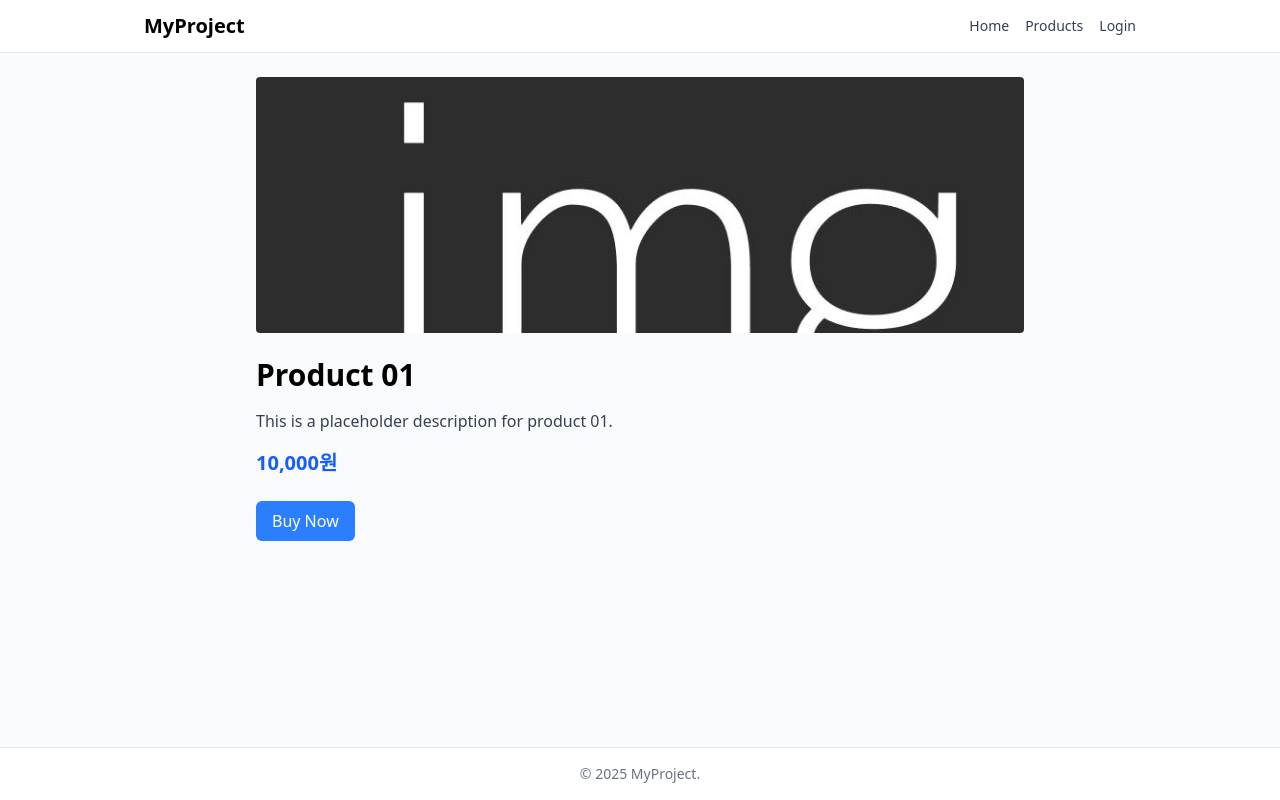
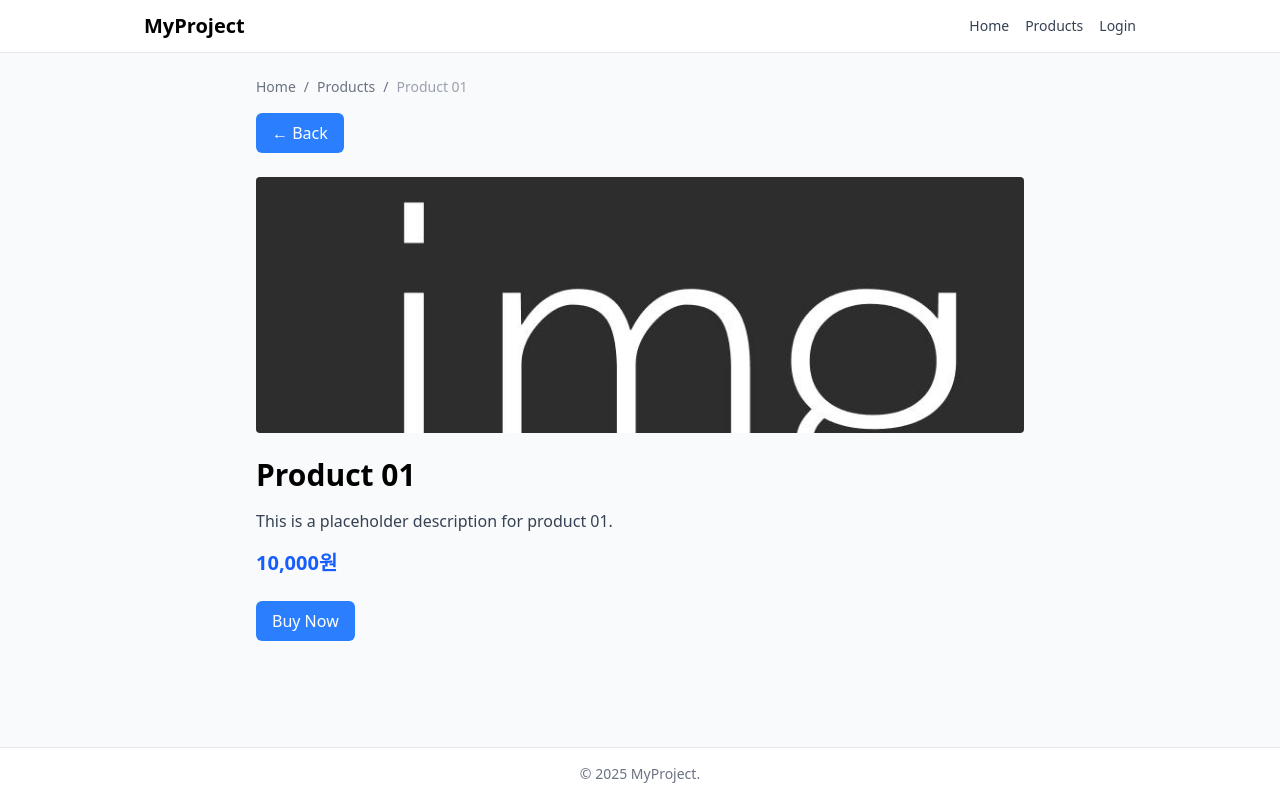
Before and after one commit to sehee-an/react-fo-template, a React (Vite) app: page /product/1 in a window 1280 px wide. Built offline with nearby package versions, Linux system fonts and the light colour scheme.

Commit message:
feat: enhance product detail page with breadcrumb, back navigation and price formatter

```diff
--- /dev/null
+++ b/src/components/common/Breadcrumb.tsx
@@ -0,0 +1,21 @@
+import { Link } from "react-router-dom";
+
+export default function Breadcrumb({ items }: { items: { label: string; to?: string }[] }) {
+  return (
+    <nav className="text-sm text-gray-500 mb-4">
+      {items.map((item, idx) => (
+        <span key={idx}>
+          {item.to ? (
+            <Link to={item.to} className="hover:text-blue-600">
+              {item.label}
+            </Link>
+          ) : (
+            <span className="text-gray-400">{item.label}</span>
+          )}
+
+          {idx < items.length - 1 && <span className="mx-2">/</span>}
+        </span>
+      ))}
+    </nav>
+  );
+}
--- a/src/pages/ProductDetail.tsx
+++ b/src/pages/ProductDetail.tsx
@@ -1,9 +1,11 @@
 import { useEffect, useState } from "react";
-import { useParams } from "react-router-dom";
+import { useParams, useNavigate } from "react-router-dom";
 import { fetchProducts } from "../utils/api";
 import { Product } from "../types/product";
 import Skeleton from "../components/ui/Skeleton";
 import Button from "../components/ui/Button";
+import Breadcrumb from "~/components/common/Breadcrumb";
+import { formatPrice } from "~/utils/format";
 
 export default function ProductDetail() {
   const { id } = useParams();
@@ -12,6 +14,8 @@ export default function ProductDetail() {
   const [product, setProduct] = useState<Product | null>(null);
   const [loading, setLoading] = useState(true);
   const [error, setError] = useState("");
+
+  const navigate = useNavigate();
 
   useEffect(() => {
     fetchProducts()
@@ -50,6 +54,19 @@ export default function ProductDetail() {
 
   return (
     <div className="max-w-3xl mx-auto">
+
+      <Breadcrumb
+        items={[
+          { label: "Home", to: "/" },
+          { label: "Products", to: "/products" },
+          { label: product.name }
+        ]}
+      />
+
+      <Button onClick={() => navigate(-1)} className="mb-6">
+        ← Back
+      </Button>
+
       <img
         src={product.image}
         alt={product.name}
@@ -61,7 +78,7 @@ export default function ProductDetail() {
       <p className="text-gray-700 mb-4">{product.description}</p>
 
       <p className="text-blue-600 text-xl font-bold mb-6">
-        {product.price.toLocaleString()}원
+        {formatPrice(product.price)}
       </p>
 
       <Button>Buy Now</Button>
--- /dev/null
+++ b/src/utils/format.ts
@@ -0,0 +1,3 @@
+export function formatPrice(price: number): string {
+  return price.toLocaleString("ko-KR") + "원";
+}
```
